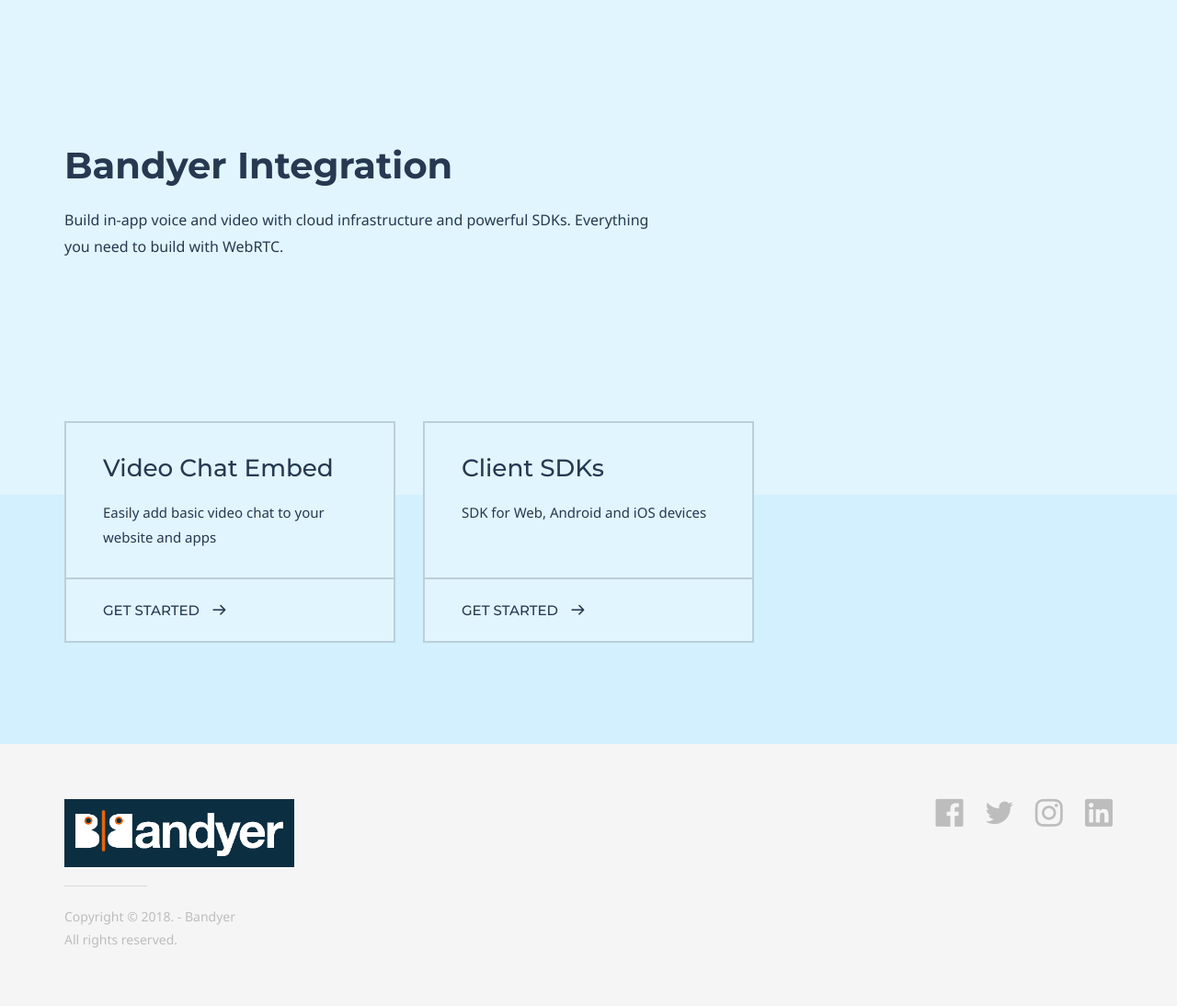
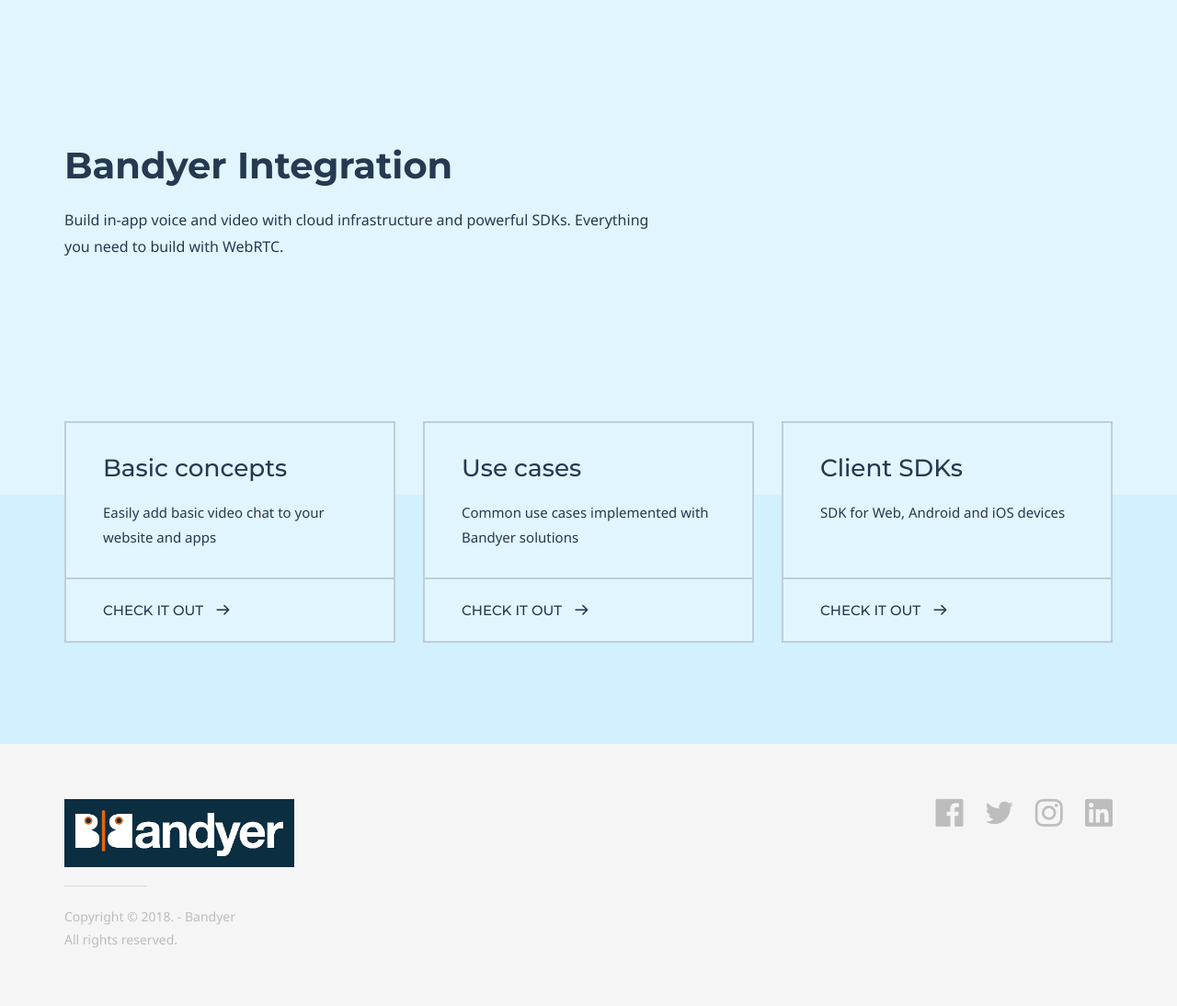
Before and after one commit to Bandyer/bandyer.github.io, a Jekyll site: the page built from index.md, in a window 1280 px wide. Shown: the whole page at 92% size. Built offline with Jekyll 4.4.1, drawn with Linux system fonts in a browser that asks for light colours; some web fonts are replaced.

Commit message:
- Integration of common use case - Doc of the Communication Center

```diff
--- a/_config.yml
+++ b/_config.yml
@@ -4,8 +4,8 @@ doks:
     color_theme: # Available themes: blue (default), green, purple, red and yellow
     header:
         logo:
-            text:
-            image: true
+            text: Bandyer
+            image:
         nav:
             - item_name: Client SDK
               item_url: /clientsdk
--- a/index.md
+++ b/index.md
@@ -9,12 +9,16 @@ description: Build in-app voice and video with cloud infrastructure and powerful
 
 # Grid navigation
 grid_navigation:
-    - title: Video Chat Embed
+    - title: Basic concepts
       excerpt: Easily add basic video chat to your website and apps
-      cta: Get started
+      cta: Check it out
       url: basic
+    - title: Use cases
+      excerpt: Common use cases implemented with Bandyer solutions
+      cta: Check it out
+      url: /usecase
     - title: Client SDKs
       excerpt: SDK for Web, Android and iOS devices
-      cta: Get started
+      cta: Check it out
       url: /clientsdk
 ---
```
Also changed, not shown: basic.md (+28 -5 lines), usecase.md (added, +36 -0 lines).
